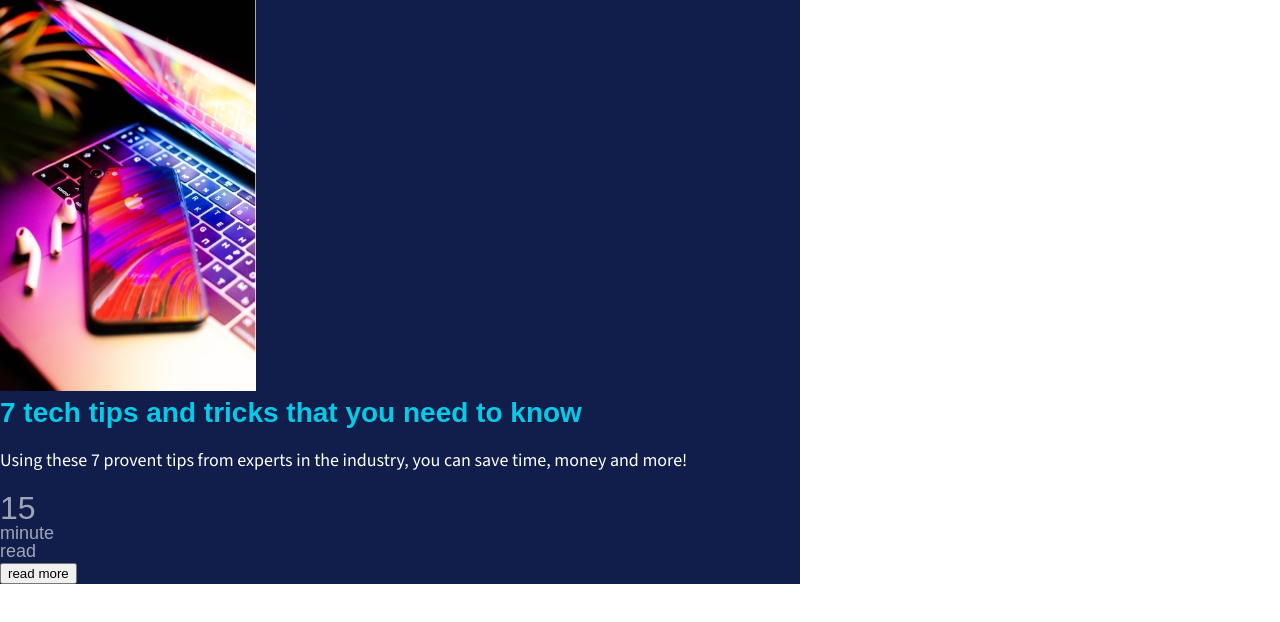
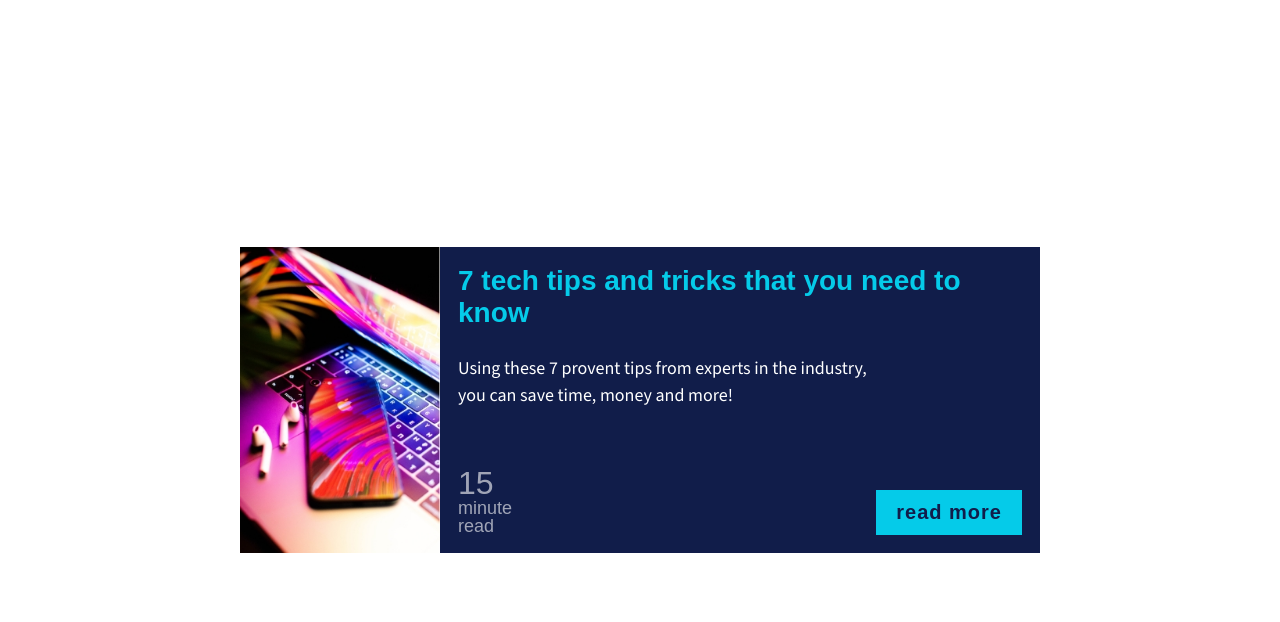
Before and after one commit to SAIDOU11/CardComponent, a plain HTML site: page index.html in a window 1280 px wide. Drawn offline with nearby package versions, Linux system fonts and the light colour scheme; a web font is replaced by a local one.

Commit message:
practice grid

```diff
--- a/style.css
+++ b/style.css
@@ -9,6 +9,9 @@ body {
   min-height: 100vh;
   font-family: 'Source Sans 3', sans-serif;
   color: #fff;
+  display: flex;
+  align-items: center;
+  justify-content: center;
 }
 
 @media (min-width: 600px) {
@@ -61,19 +64,32 @@ Layout
 .container {
   background: #111d4a;
   max-width: 800px;
+  display: grid;
+  grid-template: 200px 1em auto auto 100px 1em / 1em auto auto 1em;
 }
-/*
+
 img {
+  object-fit: cover;
+  grid-column: 1 / -1;
+  height: 100%;
+  width: 100%;
 }
 
 .tips-title {
+  grid-row: 3;
+  grid-column: 2 / -2;
 }
 
 .tips-body {
   max-width: 440px;
+  grid-row: 4;
+  grid-column: 2 / -2;
 }
 
 .time-read {
+  grid-row: 5;
+  grid-column: 2;
+  align-self: end;
 }
 
 .btn {
@@ -87,20 +103,33 @@ img {
   font-size: 1.25rem;
   border: none;
   letter-spacing: 1px;
+  grid-row: 5;
+  grid-column: 3;
+  align-self: end;
+  justify-self: end;
 }
 
 @media (min-width: 600px) {
   .container {
+    grid-template: 1em auto auto 100px 1em / 200px auto auto 0px;
+    grid-gap: 0 1em;
   }
   img {
+    grid-row: 1 / -1;
+    grid-column: 1 / 2;
   }
   .tips-title {
+    grid-row: 2;
+    grid-column: 2 / -2;
   }
   .tips-body {
+    grid-row: 3;
+    grid-column: 2 / -2;
   }
   .time-read {
+    grid-row: 4;
   }
   .btn {
+    grid-row: 4;
   }
 }
-*/
```
